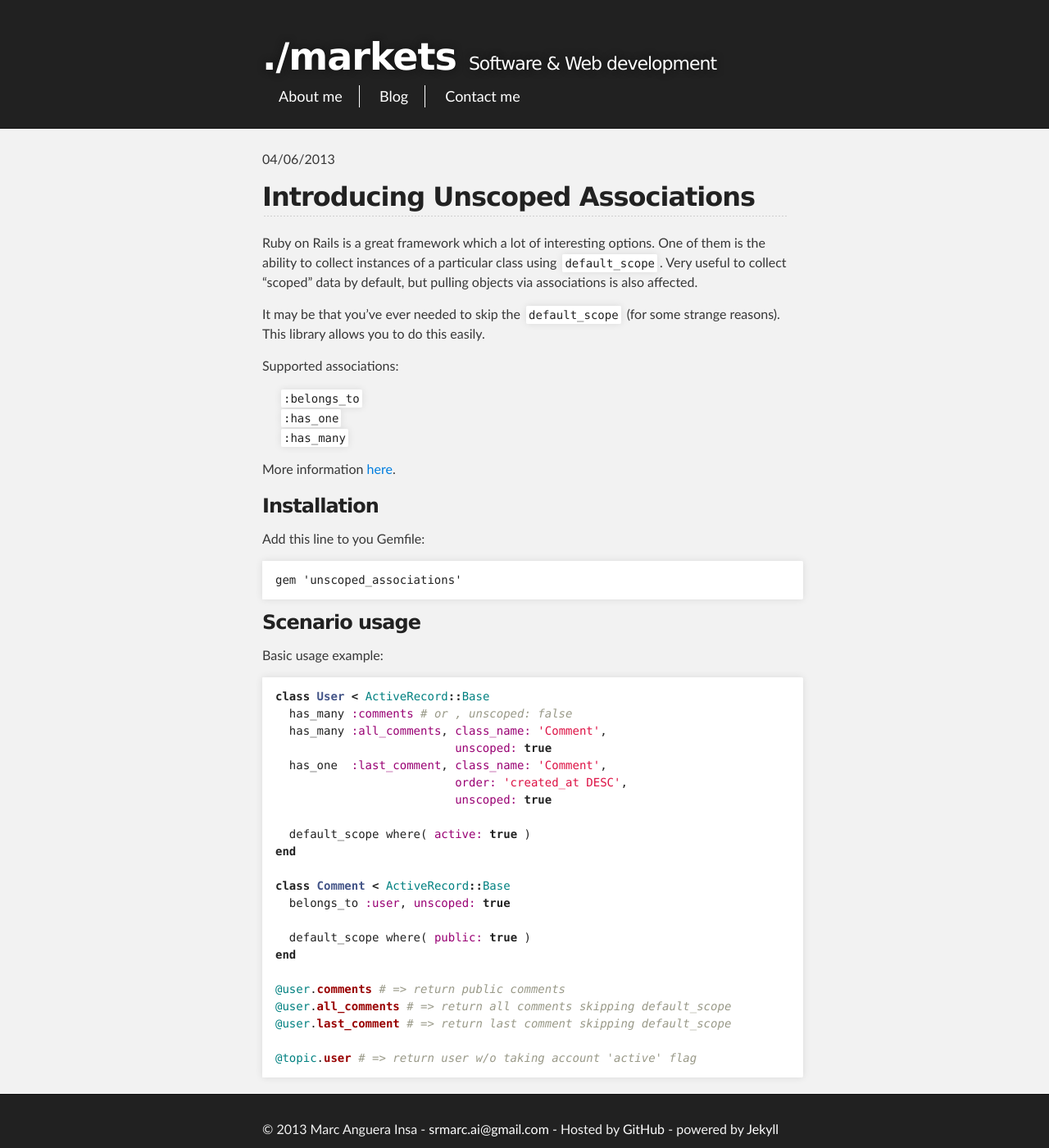
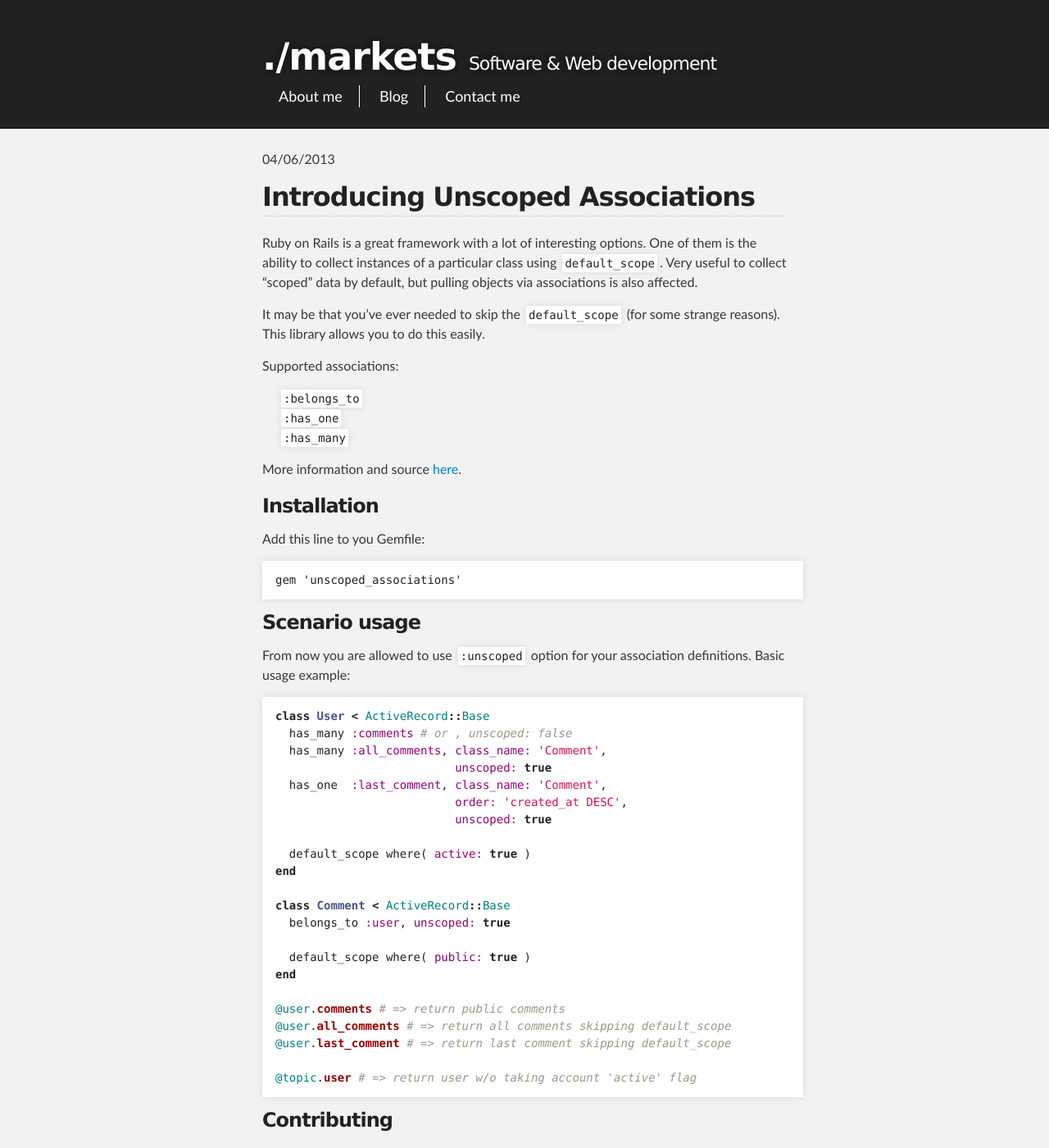
Before and after one commit to markets/markets.github.io, a Jekyll site: the page built from _posts/2013-06-04-introducing-unscoped-associations.markdown, in a window 1280 px wide and 1400 px high. Shown: the whole window at 82% size. Built offline with Jekyll 4.4.1, drawn with Linux system fonts in a browser that asks for light colours; some of the changed text lies outside the part shown.

Commit message:
posts: unscoped: content update

````diff
--- a/_posts/2013-06-04-introducing-unscoped-associations.markdown
+++ b/_posts/2013-06-04-introducing-unscoped-associations.markdown
@@ -4,7 +4,7 @@ title:  Introducing Unscoped Associations
 date:   2013-06-04
 ---
 
-Ruby on Rails is a great framework which a lot of interesting options. One of them is the ability to collect instances of a particular class using `default_scope`. Very useful to collect "scoped" data by default, but pulling objects via associations is also affected.
+Ruby on Rails is a great framework with a lot of interesting options. One of them is the ability to collect instances of a particular class using `default_scope`. Very useful to collect "scoped" data by default, but pulling objects via associations is also affected.
 
 It may be that you've ever needed to skip the `default_scope` (for some strange reasons). This library allows you to do this easily.
 
@@ -13,7 +13,7 @@ Supported associations:
 * `:has_one`
 * `:has_many`
 
-More information [here](https://github.com/markets/unscoped_associations).
+More information and source [here](https://github.com/markets/unscoped_associations).
 
 ### Installation
 Add this line to you Gemfile:
@@ -23,7 +23,7 @@ gem 'unscoped_associations'
 ```
 
 ### Scenario usage
-Basic usage example:
+From now you are allowed to use `:unscoped` option for your association definitions. Basic usage example:
 
 {% highlight ruby %}
 class User < ActiveRecord::Base
@@ -48,5 +48,7 @@ end
 @user.last_comment # => return last comment skipping default_scope
 
 @topic.user # => return user w/o taking account 'active' flag
+{% endhighlight %}
 
-{% endhighlight %}
+### Contributing
+Feel free to fork, send ideas, [bugs](https://github.com/markets/unscoped_associations/issues) or any comment.
````
